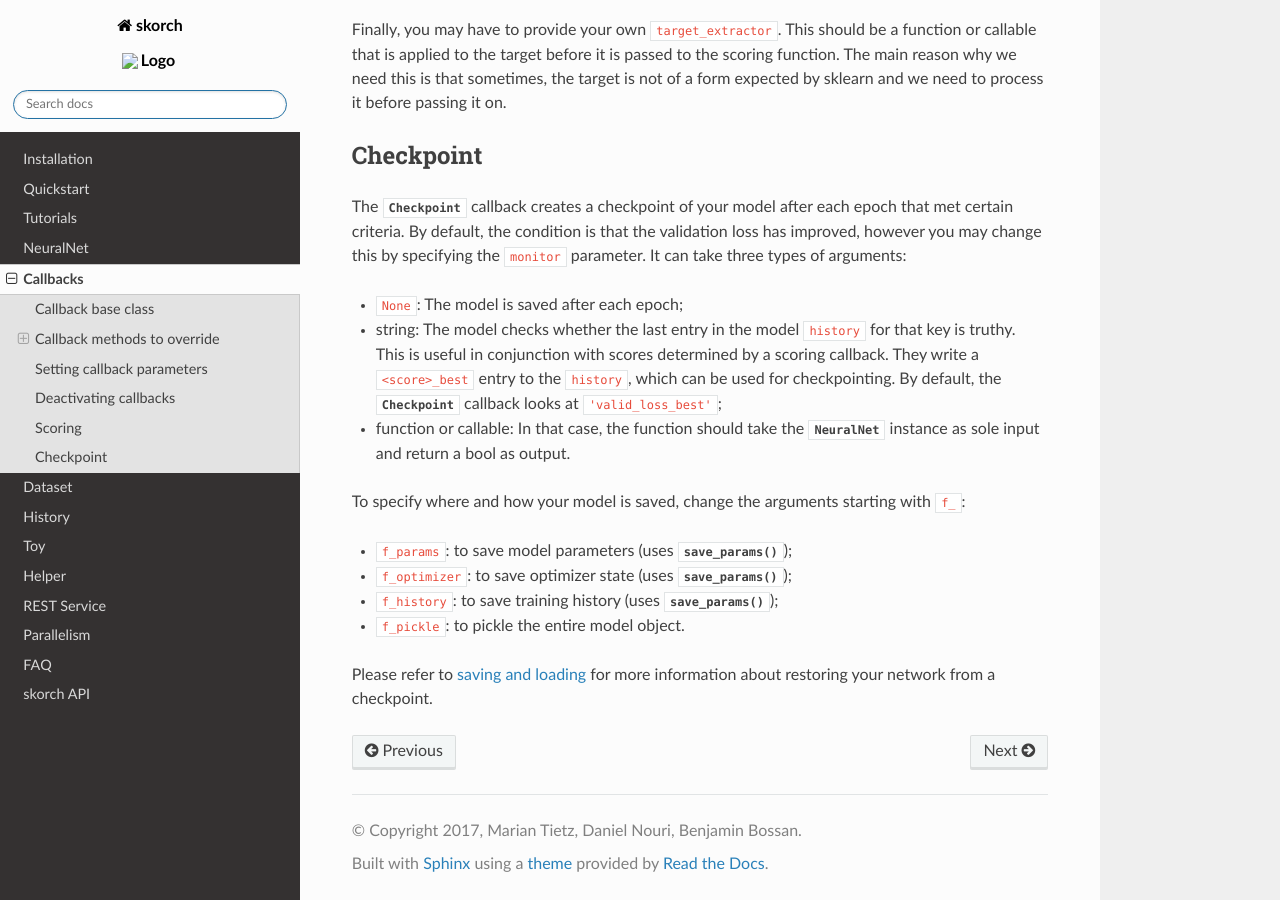
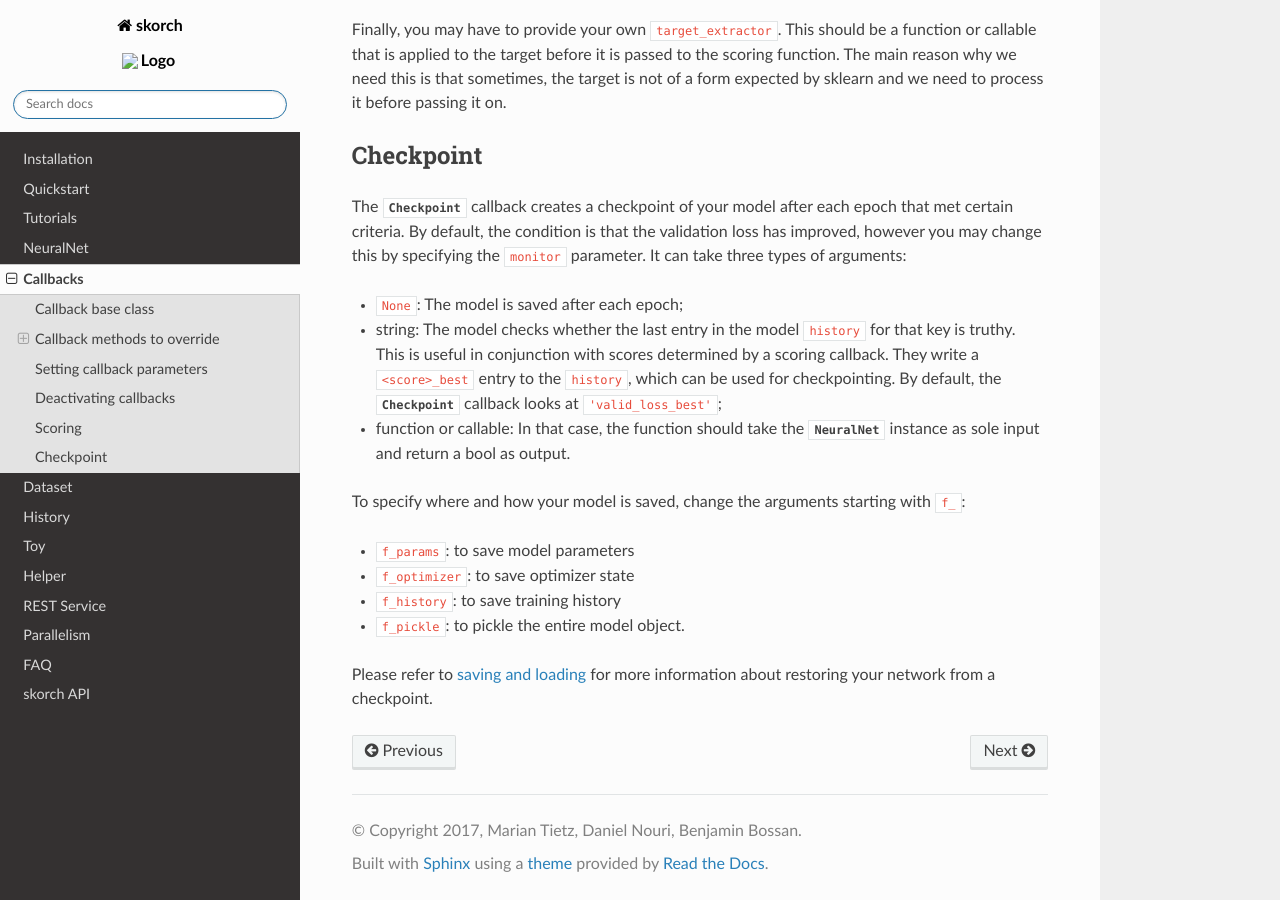
Before and after one commit to skorch-dev/skorch, a Sphinx documentation site: the page built from docs/user/callbacks.rst, in a window 1280 px wide and 900 px high, scrolled down 3508 px. Built offline with Sphinx 7.4.7 and the Read the Docs theme 2.0.0, drawn with Linux system fonts in a browser that asks for light colours.

Commit message:
DOC: Removes note

```diff
--- a/docs/user/callbacks.rst
+++ b/docs/user/callbacks.rst
@@ -223,12 +223,9 @@ arguments:
 To specify where and how your model is saved, change the arguments
 starting with ``f_``:
 
-- ``f_params``: to save model parameters (uses
-  :func:`~skorch.net.NeuralNet.save_params`);
-- ``f_optimizer``: to save optimizer state (uses
-  :func:`~skorch.net.NeuralNet.save_params`);
-- ``f_history``: to save training history (uses
-  :func:`~skorch.net.NeuralNet.save_params`);
+- ``f_params``: to save model parameters
+- ``f_optimizer``: to save optimizer state
+- ``f_history``: to save training history
 - ``f_pickle``: to pickle the entire model object.
 
 Please refer to :ref:`saving and loading` for more information about
```
